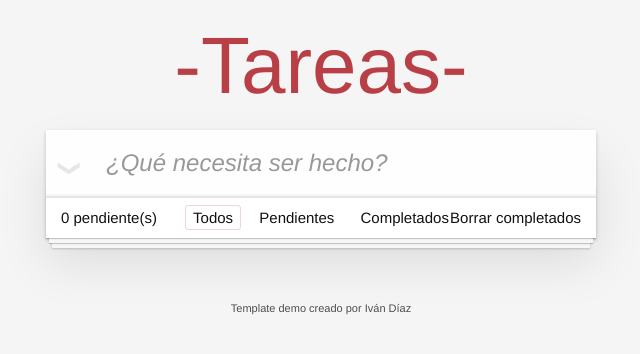
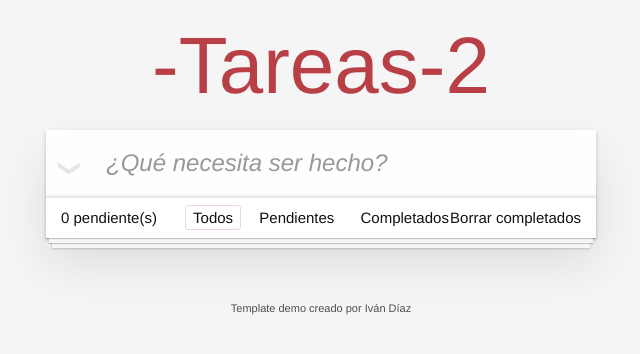
Before and after one commit to iddiaz/webpack-starter, a website built with webpack: page src/index.html in a window 1280 px wide. Shown: the whole page, without its empty margins (319-959 px from the left). Built offline with nearby package versions, Linux system fonts and the light colour scheme.

Commit message:
new changes

```diff
--- a/src/index.html
+++ b/src/index.html
@@ -8,7 +8,7 @@
 	<body>
 		<section class="todoapp">
 			<header class="header">
-				<h1>-Tareas-</h1>
+				<h1>-Tareas-2</h1>
 				<input class="new-todo" placeholder="¿Qué necesita ser hecho?" autofocus>
 			</header>
 			<!-- This section should be hidden by default and shown when there are todos -->
```
